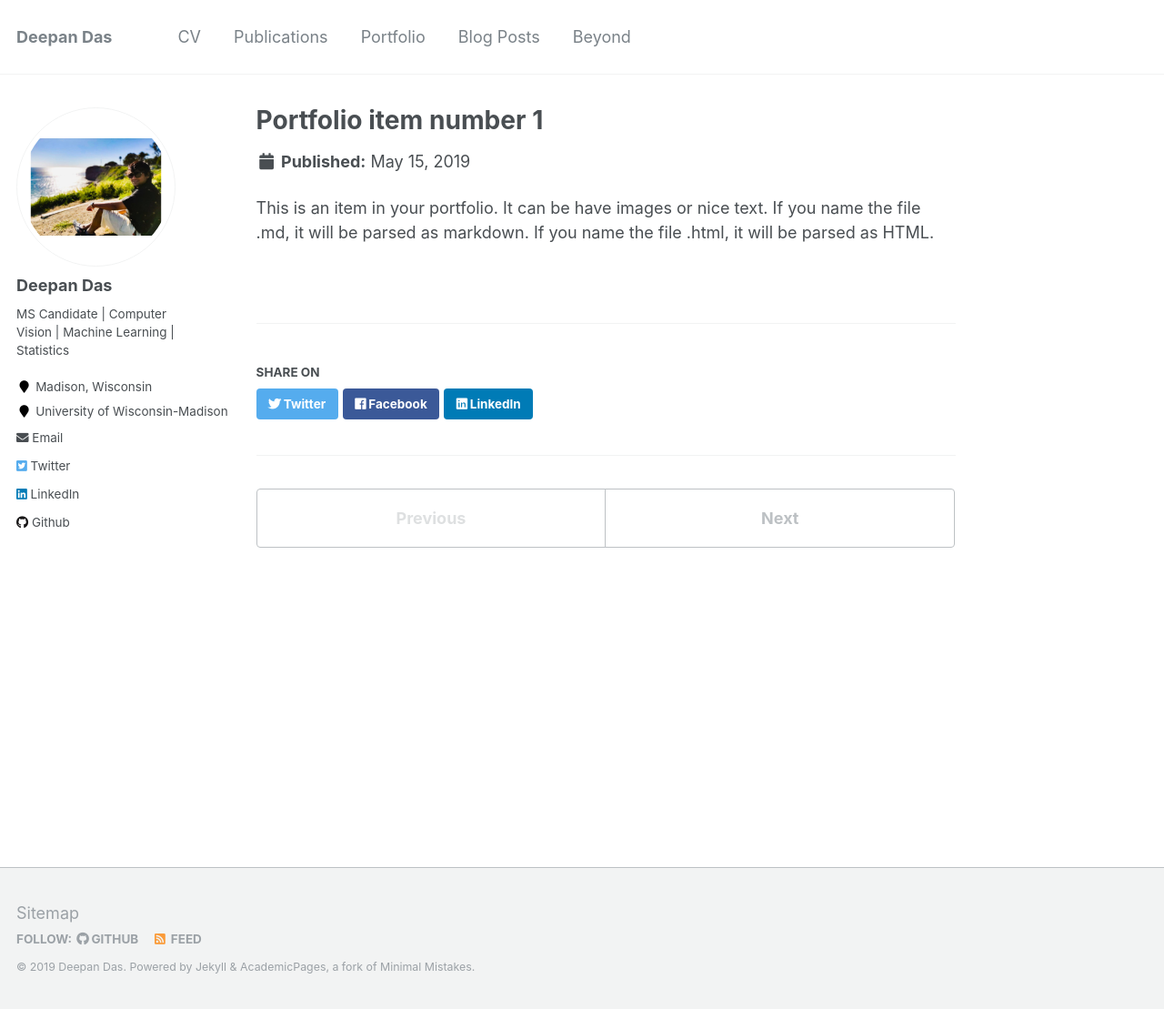
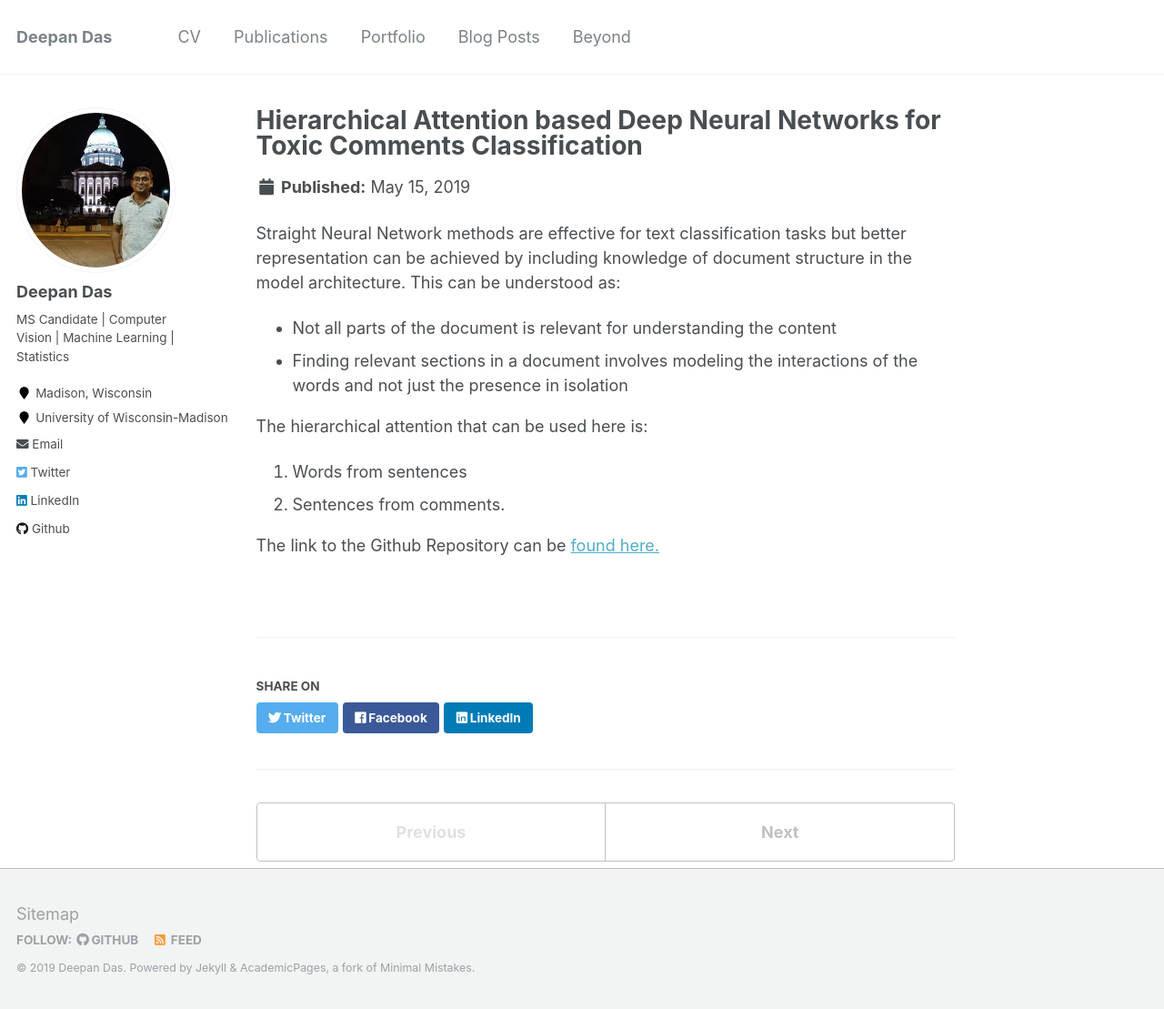
Before and after one commit to deepandas11/deepandas11.github.io, a Jekyll site: the page built from _portfolio/portfolio-1.md, in a window 1280 px wide and 1109 px high. Shown: the whole window at 91% size. Built offline with Jekyll 4.4.1, drawn with Linux system fonts in a browser that asks for light colours.

Commit message:
Adding first portfolio item
Signed-off-by: Deepan Das <deepandas11@gmail.com>

```diff
--- a/_portfolio/portfolio-1.md
+++ b/_portfolio/portfolio-1.md
@@ -1,7 +1,17 @@
 ---
-title: "Portfolio item number 1"
-excerpt: "Short description of portfolio item number 1<br/><img src='/images/500x300.png'>"
+title: "Hierarchical Attention based Deep Neural Networks for Toxic Comments Classification"
+excerpt: "Exploratory Project based on Jigsaw AI dataset <br/><img src='/images/han.png'>"
 collection: portfolio
 ---
 
-This is an item in your portfolio. It can be have images or nice text. If you name the file .md, it will be parsed as markdown. If you name the file .html, it will be parsed as HTML.
+
+Straight Neural Network methods are effective for text classification tasks but better representation can be achieved by including knowledge of document structure in the model architecture. This can be understood as:
+- Not all parts of the document is relevant for understanding the content
+- Finding relevant sections in a document involves modeling the interactions of the words and not just the presence in isolation
+
+The hierarchical attention that can be used here is:
+1. Words from sentences
+2. Sentences from comments.
+
+
+The link to the Github Repository can be [found here.](https://github.com/deepandas11/HAN-and-Data-Augmentation-Text-Classifier)
```
Also changed, not shown: images/han.png (added), images/profile.jpg.
